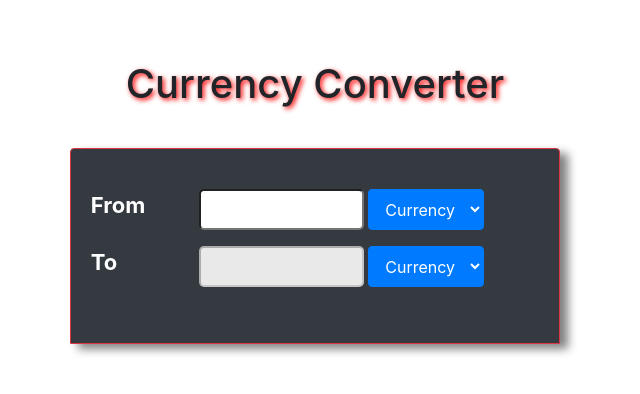
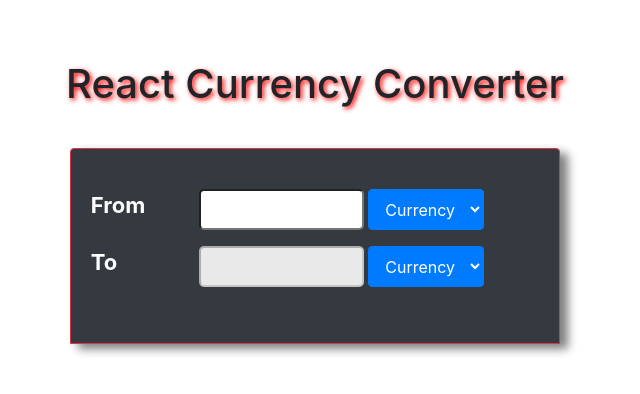
Before and after one commit to orpcy/Currency-Converter, a React (Create React App) app: page / in a window 1280 px wide. Shown: the top 394 px of the page, without its empty margins (325-965 px from the left). Built offline with nearby package versions, Linux system fonts and the light colour scheme.

Commit message:
update title

```diff
--- a/src/App.js
+++ b/src/App.js
@@ -21,7 +21,7 @@
     return (
       <React.Fragment>
         <div className="App">
-          <h1 class="text-center curr">Currency Converter</h1>
+          <h1 class="text-center curr">React Currency Converter</h1>
           <div class="formWrapper bg-dark rounded-top border border-danger">
             <form autoComplete="off">
               <div class="form-group row">
```
